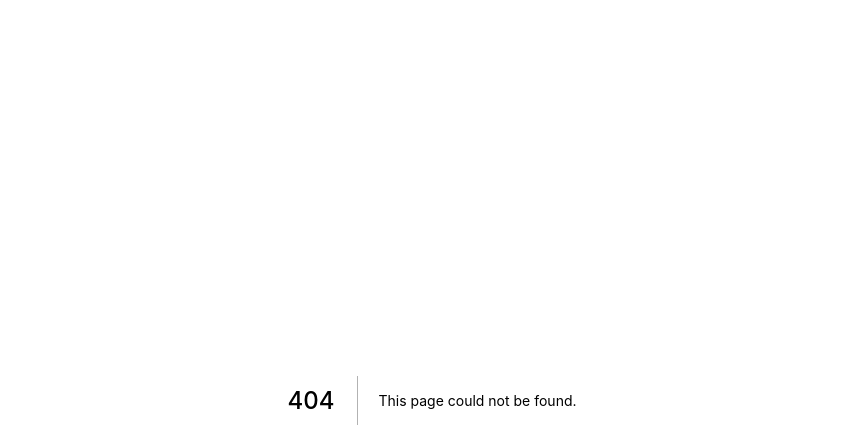
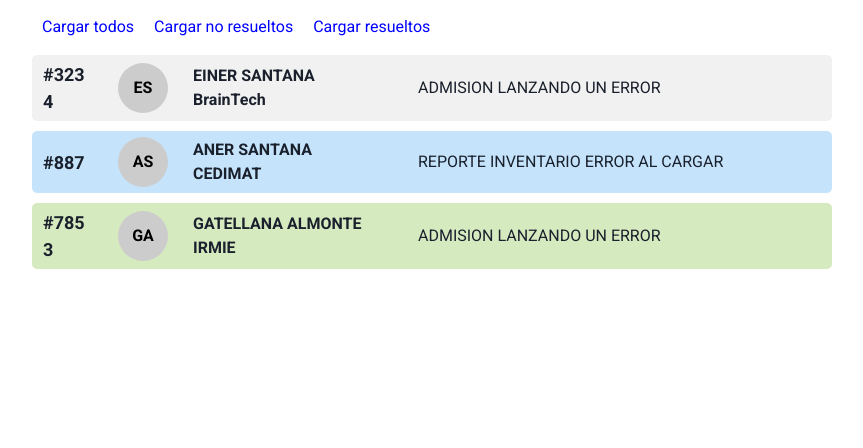
Before and after one commit to einer20/braintech-tickets, a Next.js app in the folder braintech-tickets/: page /admin in a window 1280 px wide. Before the commit this address had no page. Shown: the top 448 px of the page, without its empty margins (208-1071 px from the left). Built offline with nearby package versions, Linux system fonts and the light colour scheme.

Commit message:
diseno ticket

```diff
--- /dev/null
+++ b/braintech-tickets/app/UserInitials.tsx
@@ -0,0 +1,18 @@
+import { Box, Flex, Text } from "@chakra-ui/react";
+
+
+export default function UserInitials(props : { userFullName : string})
+{
+    return <Flex
+    background={"#ccc"}
+    height={"50px"}
+    width={"50px"}
+    align="center"
+    justify={"center"}
+    justifyContent="center"
+    borderRadius={"50px"}>
+        <Text fontFamily={'Roboto'} fontSize={"medium"} fontWeight="bold" color="black">
+            {props.userFullName.slice(0,2)}
+        </Text>
+    </Flex>
+}
--- /dev/null
+++ b/braintech-tickets/app/button/LinkButton.tsx
@@ -0,0 +1,6 @@
+
+
+export default function LinkButton()
+{
+    return <div></div>
+}
--- /dev/null
+++ b/braintech-tickets/app/filter/Filter.tsx
@@ -0,0 +1,31 @@
+import { Flex, Text } from "@chakra-ui/react"
+import { useState } from "react"
+
+export type FilterProps = {
+    items : Array<string>,
+    onItemClick : (index : number) => void
+}
+export default function Filter(props : FilterProps) {
+
+    const [activeIndex, setActiveIndex] = useState<number>(-1)
+
+    return <Flex padding={"5px 10px"} flexDir={"row"} gap="20px" alignItems={"center"}>
+        {props.items.map((x,index) => <FilterButton onClick={()=>{
+            props.onItemClick(index);
+            setActiveIndex(index);
+        }}  selected={activeIndex == index} text={x} />)}
+    </Flex>
+}
+
+const FilterButton = (props : {text : string, selected : boolean, onClick : ()=> void }) =>{
+    return <Text cursor={'pointer'} onClick={x=> props.onClick()}
+            fontFamily={'Roboto'}
+            fontWeight={props.selected ? "bold" : "normal"}
+            borderBottom={`dotted 1px ${props.selected ? "blue" : "transparent"}`}
+            _hover={{
+                borderBottom:"dotted 1px blue"
+            }}
+            color="blue" >
+        {props.text}
+    </Text>
+}
--- a/braintech-tickets/app/models/Ticket.ts
+++ b/braintech-tickets/app/models/Ticket.ts
@@ -1,7 +1,6 @@
 import User from "./User"
-
-
 type Ticket = {
+    id : number,
     user : User,
     about : string,
     details : string,
--- /dev/null
+++ b/braintech-tickets/app/user-ticket/UserTicket.tsx
@@ -0,0 +1,39 @@
+import { Box, Flex, Text } from "@chakra-ui/react"
+import Ticket from "../models/Ticket"
+import UserInitials from "../UserInitials"
+
+
+export type UserTicketProps = {
+    ticket : Ticket,
+    onClick? : (t : Ticket) => void
+}
+const colors = {
+    'ACTIVO' : '#8484841c',
+    'ENPROGRESO' : '#2196f342',
+    "REVOCADO" : "#f4433640",
+    "RESUELTO": "#8bc34a59"
+}
+export default function UserTicket(props : UserTicketProps) {
+    return <Box background={colors[props.ticket.state]} padding="5px 10px" borderRadius={"5px"} justifyContent={"space-between"}
+        border="solid 1px transparent"
+        cursor={"default"}
+        _hover={{
+            backgroundImage: "linear-gradient(rgba(0, 0, 0, 0.1) 0 0)"
+
+        }}
+        _active={{
+            backgroundImage: "linear-gradient(rgba(0, 0, 0, 0.2) 0 0)"
+        }}
+    >
+        <Flex flexDir="row" gap={"25px"} alignItems="center">
+            <Text fontFamily={'Roboto'} width="50px" fontSize={"lg"} fontWeight="bold">#{props.ticket.id}</Text>
+            <UserInitials userFullName={props.ticket.user.user} />
+            <Flex flexDir="column" gap={"0px"} width="200px">
+                <Text fontFamily={'Roboto'}  padding={0} margin={0} fontWeight={"bold"}>{props.ticket.user.fullName}</Text>
+                <Text fontFamily={'Roboto'}   padding={0} margin={0} fontWeight={"bold"}>{props.ticket.user.company?.shortName}</Text>
+            </Flex>
+            <Text userSelect={"none"} background="transparent" fontFamily={'Roboto'}  margin={0}>{props.ticket.about}</Text>
+
+        </Flex>
+    </Box>
+}
--- /dev/null
+++ b/braintech-tickets/pages/Layout.tsx
@@ -0,0 +1,16 @@
+import { Box } from "@chakra-ui/react";
+import Head from "next/head";
+
+export default function Layout(props : { children : JSX.Element | JSX.Element[]})
+{
+    return <>
+    <Head>
+        <link rel="preconnect" href="https://fonts.googleapis.com" />
+         <link rel="preconnect" href="https://fonts.gstatic.com" crossOrigin="crossOrigin" />
+        <link href="https://fonts.googleapis.com/css2?family=Roboto:ital,wght@0,400;0,700;1,900&display=swap" rel="stylesheet" />
+    </Head>
+     <Box margin={"10px auto"} width="800px">
+        {props.children}
+    </Box>
+    </>
+}
--- a/braintech-tickets/pages/_app.tsx
+++ b/braintech-tickets/pages/_app.tsx
@@ -1,8 +1,22 @@
 import '../styles/globals.css'
 import type { AppProps } from 'next/app'
+import { ChakraProvider, extendTheme } from '@chakra-ui/react'
 
+
+const theme = {
+  colors : {
+    ticket : {
+      active : "red"
+    }
+  }
+}
+
+const _theme = extendTheme(theme);
+console.log(_theme)
 function MyApp({ Component, pageProps }: AppProps) {
-  return <Component {...pageProps} />
+  return <ChakraProvider theme={_theme}>
+      <Component {...pageProps} />
+  </ChakraProvider>
 }
 
 export default MyApp
--- /dev/null
+++ b/braintech-tickets/pages/admin/index.page.tsx
@@ -0,0 +1,85 @@
+import Layout from "../Layout";
+import UserTicket from '../../app/user-ticket/UserTicket';
+import { Flex } from "@chakra-ui/react";
+import Filter from "../../app/filter/Filter";
+export default function Index()
+{
+    return <Layout>
+
+        <Flex flexDir={"column"} gap="10px">
+
+            <Filter items={[
+                "Cargar todos" , "Cargar no resueltos", "Cargar resueltos"
+            ]} onItemClick={index=>{
+
+                console.log(`elemento ${index}`);
+            }} />
+
+        <UserTicket ticket={{
+            id: 3234,
+            about :"ADMISION LANZANDO UN ERROR",
+            details: "no me permite ingresar pacientes en el area de admision",
+            state: "ACTIVO",
+            type: "emergencia",
+            attachments:[],
+            user: {
+                user: "ESANTANA",
+                email: "einersantanar@gmail.com",
+                fullName: "EINER SANTANA",
+                level: "CLIENT",
+                company: {
+                    email :"braintechrd@hotmail.com",
+                    name: "BRAIN TECH RD",
+                    shortName: "BrainTech",
+                    slogan: "BRAIN TECH"
+                }
+            }
+        }} />
+
+        <UserTicket ticket={{
+            id: 887,
+            about :"REPORTE INVENTARIO ERROR AL CARGAR",
+            details: "no me permite ingresar pacientes en el area de admision",
+            state: "ENPROGRESO",
+            type: "emergencia",
+            attachments:[],
+            user: {
+                user: "ASANTANA",
+                email: "einersantanar@gmail.com",
+                fullName: "ANER SANTANA",
+                level: "CLIENT",
+                company: {
+                    email :"braintechrd@hotmail.com",
+                    name: "CEDIMAT",
+                    shortName: "CEDIMAT",
+                    slogan: "BRAIN TECH"
+                }
+            }
+        }} />
+
+<UserTicket ticket={{
+            id: 7853,
+            about :"ADMISION LANZANDO UN ERROR",
+            details: "no me permite ingresar pacientes en el area de admision",
+            state: "RESUELTO",
+            type: "emergencia",
+            attachments:[],
+            user: {
+                user: "GA",
+                email: "einersantanar@gmail.com",
+                fullName: "GATELLANA ALMONTE",
+                level: "CLIENT",
+                company: {
+                    email :"braintechrd@hotmail.com",
+                    name: "BRAIN TECH RD",
+                    shortName: "IRMIE",
+                    slogan: "BRAIN TECH"
+                }
+            }
+        }} />
+
+        </Flex>
+
+
+    </Layout>
+}
--- a/braintech-tickets/styles/globals.css
+++ b/braintech-tickets/styles/globals.css
@@ -6,9 +6,13 @@ body {
     Ubuntu, Cantarell, Fira Sans, Droid Sans, Helvetica Neue, sans-serif;
 }
 
-a {
+a, p {
   color: inherit;
   text-decoration: none;
+  font-family: 'Roboto', sans-serif !important;
+}
+h1, h2, h3{
+  font-family: 'Roboto', sans-serif;
 }
 
 * {
```
Also changed, not shown: braintech-tickets/app/ticket/index.tsx (deleted), 1 other file (tests, documents, lock files or other folders).
